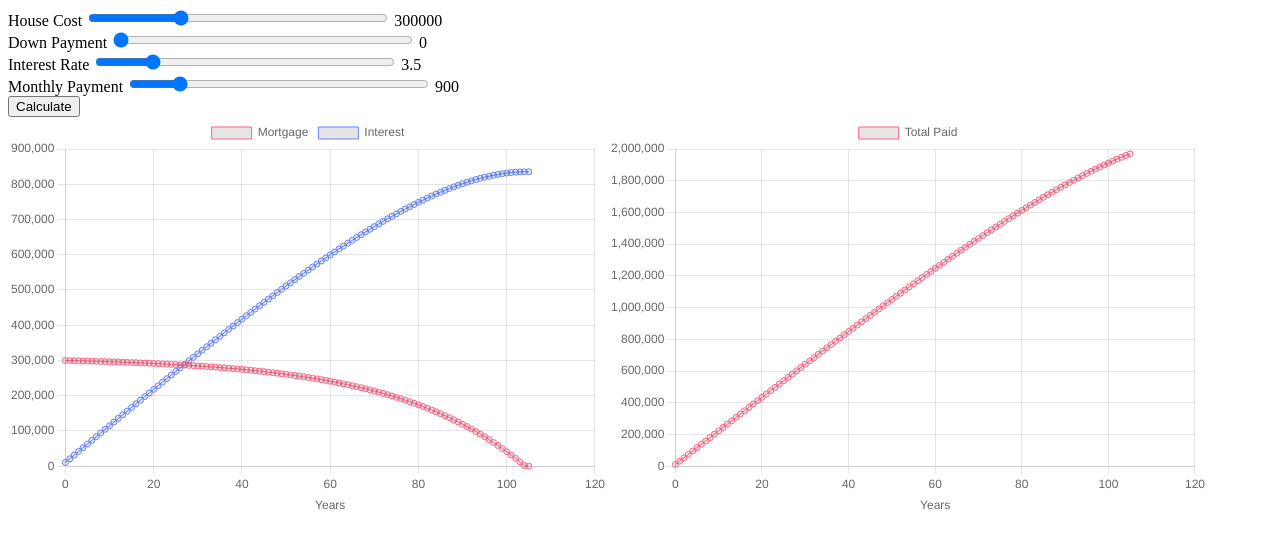
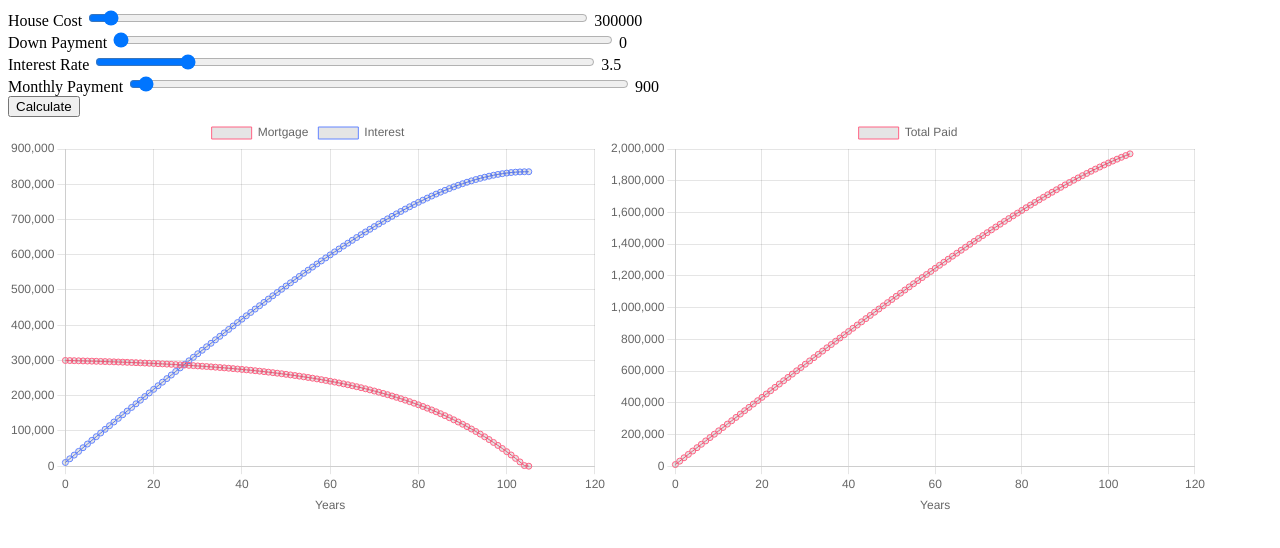
Before and after one commit to J45k4/mortage, a plain HTML site: page index.html in a window 1280 px wide. Drawn offline with nearby package versions, Linux system fonts and the light colour scheme.

Commit message:
Increase limits

```diff
--- a/index.html
+++ b/index.html
@@ -12,7 +12,7 @@
 
         input[type="range"] {
             width: 100%;
-            max-width: 300px;
+            max-width: 500px;
         }
 
         .canvas-container {
@@ -26,7 +26,7 @@
     <div>
         <label>House Cost</label>
         <!-- <input type="text" id="houseCost" value="300000" /> -->
-        <input type="range" id="houseCost" value="300000" min="0" max="1000000" step="1000" />
+        <input type="range" id="houseCost" value="300000" min="0" max="10000000" step="1000" />
         <label id="houseCostLabel">300000</label>
     </div>
     <div>
@@ -41,7 +41,7 @@
     </div>
     <div>
         <label>Monthly Payment</label>
-        <input type="range" id="monthlyPayment" value="900" min="0" max="6000" step="10" />
+        <input type="range" id="monthlyPayment" value="900" min="0" max="50000" step="10" />
         <label id="monthlyPaymentLabel">900</label>
     </div>
     <button id="calculate">
```
